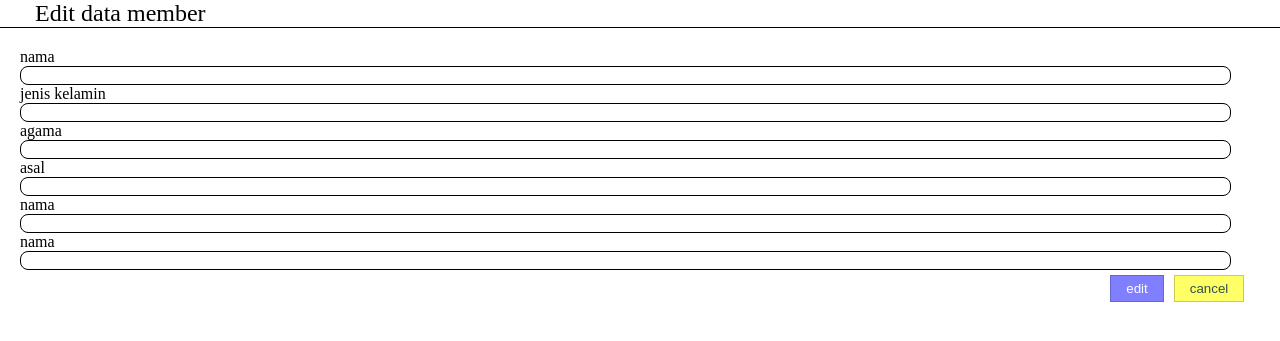
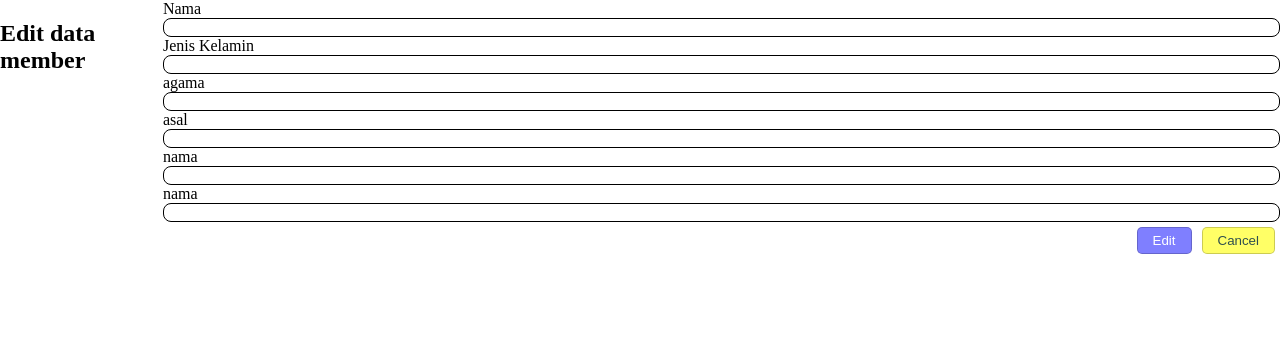
Before and after one commit to Erlang123/Proyek_pertemuan_14, a PHP site: page /update_page_admin.php in a window 1280 px wide. Shown: the top 341 px of the page. Run offline with PHP 8.4, Linux system fonts and the light colour scheme.

Commit message:
Mass fixing and resuming unfin script

```diff
--- a/style.css
+++ b/style.css
@@ -4,11 +4,17 @@
 	box-sizing: border-box;
 }
 .fluid-container{
-	display: flex;
-	background: white;
-	width: 100%;
-	margin: unset;
+    display: flex;
+    background: white;
+    width: 100%;
+    margin: unset;
+    flex-direction: column;
 }
+form {
+    display: flex;
+    flex-direction: column;
+}
+
 .sidebar{
     margin: unset;
     padding: 10px;
--- a/update_page_admin.php
+++ b/update_page_admin.php
@@ -3,31 +3,30 @@
 	<head>
 		<meta charset="utf-8">
 		<title>Edit data member</title>
+        <link rel="stylesheet" href="style.css">
 	</head>
-
-<body style="padding: 0;margin: 0;">
+	<body>
 		<!-- navbar -->
-	<div style="border-bottom: solid 1px black;">
-		<h2 style="padding: 0;margin: 0px 0px 0 35px; font-weight: unset;">Edit data member</h2>
+		<div>
+			<h2>Edit data member</h2>
 		</div>
-<!-- table -->
-	<div style="padding: 20px;width: 98%;">
-		<form action="" style="width: inherit;">
-			<label for="">nama</label><br>
-			<input type="text" style="width: inherit;border-radius: 8px;border:solid 1px;"><br>
-			<label for="">jenis kelamin</label><br>
-			<input type="text" style="width: inherit;border-radius: 8px;border:solid 1px;"><br>
-			<label for="">agama</label><br>
-			<input type="text" style="width: inherit;border-radius: 8px;border:solid 1px;"><br>
-			<label for="">asal</label><br>
-			<input type="text" style="width: inherit;border-radius: 8px;border:solid 1px;"><br>
-			<label for="">nama</label><br>
-			<input type="text" style="width: inherit;border-radius: 8px;border:solid 1px;"><br>
-			<label for="">nama</label><br>
-			<input type="text" style="width: inherit;border-radius: 8px;border:solid 1px;"><br>
+		<div class="fluid-container">
+			<form action="#" method="get">
+				<label for="">Nama</label>
+				<input type="text" style="width: inherit;border-radius: 8px;border:solid 1px;">
+				<label for="">Jenis Kelamin</label>
+				<input type="text" style="width: inherit;border-radius: 8px;border:solid 1px;">
+				<label for="">agama</label>
+				<input type="text" style="width: inherit;border-radius: 8px;border:solid 1px;">
+				<label for="">asal</label>
+				<input type="text" style="width: inherit;border-radius: 8px;border:solid 1px;">
+				<label for="">nama</label>
+				<input type="text" style="width: inherit;border-radius: 8px;border:solid 1px;">
+				<label for="">nama</label>
+				<input type="text" style="width: inherit;border-radius: 8px;border:solid 1px;">
 				<div style="display: flex; width: 100%; justify-content: flex-end;">
-				<button style="background: rgba(0,0,255,0.5);border: solid 1px rgba(0,0,0,0.2);padding: 5px 15px;margin: 5px;color:white;">edit</button>
-				<button style="background: rgba(255,255,0,0.6);border: solid 1px rgba(0,0,0,0.2);padding: 5px 15px;margin: 5px;color: darkslategrey;">cancel</button>
+					<button style="background: rgba(0,0,255,0.5);border: solid 1px rgba(0,0,0,0.2);padding: 5px 15px;margin: 5px;color:white;border-radius:5px;">Edit</button>
+					<button style="background: rgba(255,255,0,0.6);border: solid 1px rgba(0,0,0,0.2);padding: 5px 15px;margin: 5px;color: darkslategrey;border-radius:5px;">Cancel</button>
 				</div>
 			</form>
 		</div>
--- a/view_process_data.php
+++ b/view_process_data.php
@@ -6,7 +6,7 @@
 	$_SESSION["isdatanotempty"] = true;
 	$rowcounter = 0;
 	while($row = mysqli_fetch_array($result)){
-		for($var1 = 0; $var1 < /*jumlah kolom tabel*/; $var1++){
+		for($var1 = 0; $var1 < $jumlah_kolom; $var1++){
 			$_SESSION["datacontainer"][$rowcounter][$var1] = $row[$var1];
 		}
 		$rowcounter++;
```
Also changed, not shown: data_processing.php (+11 -2 lines), submain_page_admin.php (+15 -4 lines). Lines whose indentation alone changed are shown as unchanged.
